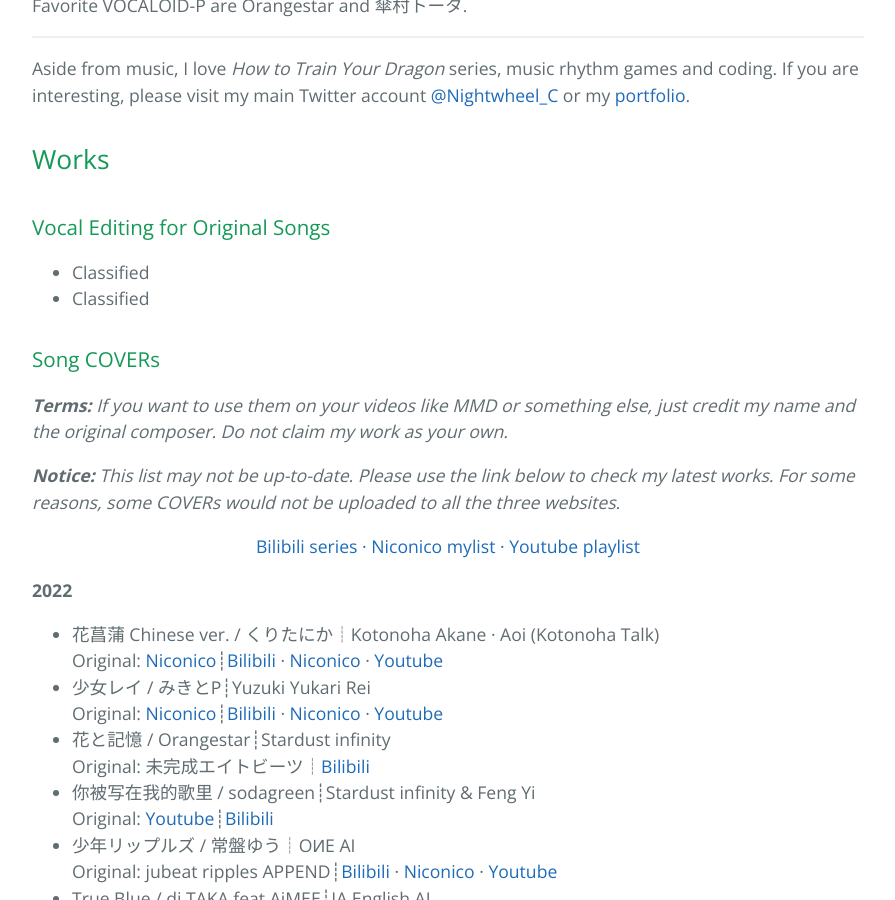
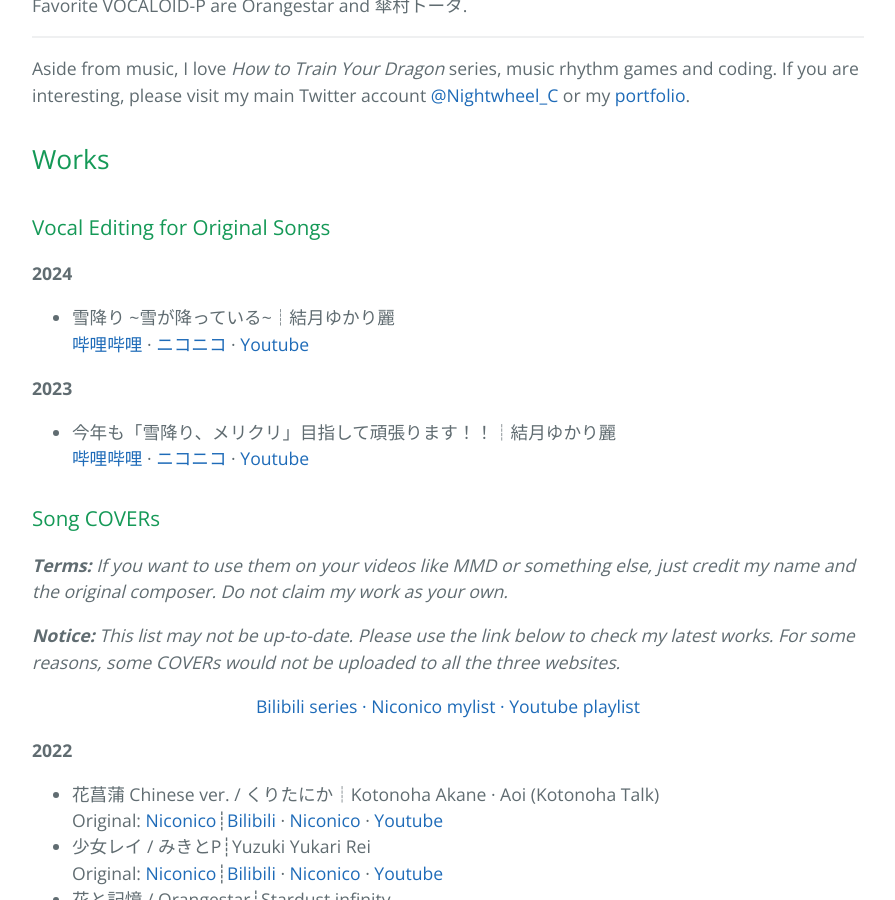
Before and after one commit to NachtgeistW/Sft-Song-Talk-About-Me, a Jekyll site: the page built from English-intro.md, in a window 1280 px wide and 900 px high, scrolled down 1500 px. Shown: the whole window, without its empty margins (192-1087 px from the left). Built offline with Jekyll 4.4.1, drawn with Linux system fonts in a browser that asks for light colours.

Commit message:
Update English-intro.md

```diff
--- a/English-intro.md
+++ b/English-intro.md
@@ -55,8 +55,13 @@ Aside from music, I love *How to Train Your Dragon* series, music rhythm games a
 
 ### Vocal Editing for Original Songs
 
-- Classified
-- Classified
+**2024**
+
+- 雪降り \~雪が降っている\~┊結月ゆかり麗 <br>[哔哩哔哩](https://www.bilibili.com/video/BV1D66hY7E1C) · [ニコニコ](https://www.nicovideo.jp/watch/sm44521371) · [Youtube](https://www.youtube.com/watch?v=UNtAIosqxJo)
+
+**2023**
+
+- 今年も「雪降り、メリクリ」目指して頑張ります！！┊結月ゆかり麗 <br>[哔哩哔哩](https://www.nicovideo.jp/watch/sm42018153) · [ニコニコ](https://www.nicovideo.jp/watch/sm42018153) · [Youtube](https://www.youtube.com/watch?v=N7_N714BPJw)
 
 ### Song COVERs
 
```
